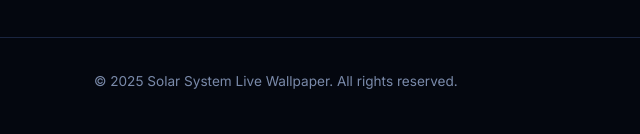
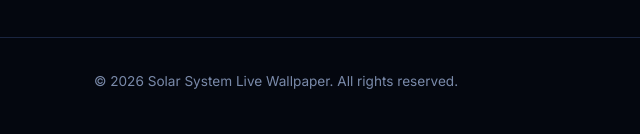
Before and after one commit to wilknino/solarsystemlivewallpaper, a plain HTML site: page privacy.html in a window 1280 px wide. Shown: the part 3292-3426 px from the top of the page, 0-640 px from the left. Drawn offline with Linux system fonts and the light colour scheme.

Commit message:
Update copyright year in footer to 2026

```diff
--- a/privacy.html
+++ b/privacy.html
@@ -181,7 +181,7 @@
 
 <footer>
   <div class="footer-inner">
-    <p>© 2025 Solar System Live Wallpaper. All rights reserved.</p>
+    <p>© 2026 Solar System Live Wallpaper. All rights reserved.</p>
     <div class="footer-links">
       <a href="index.html">Home</a>
       <a href="privacy.html">Privacy</a>
```
